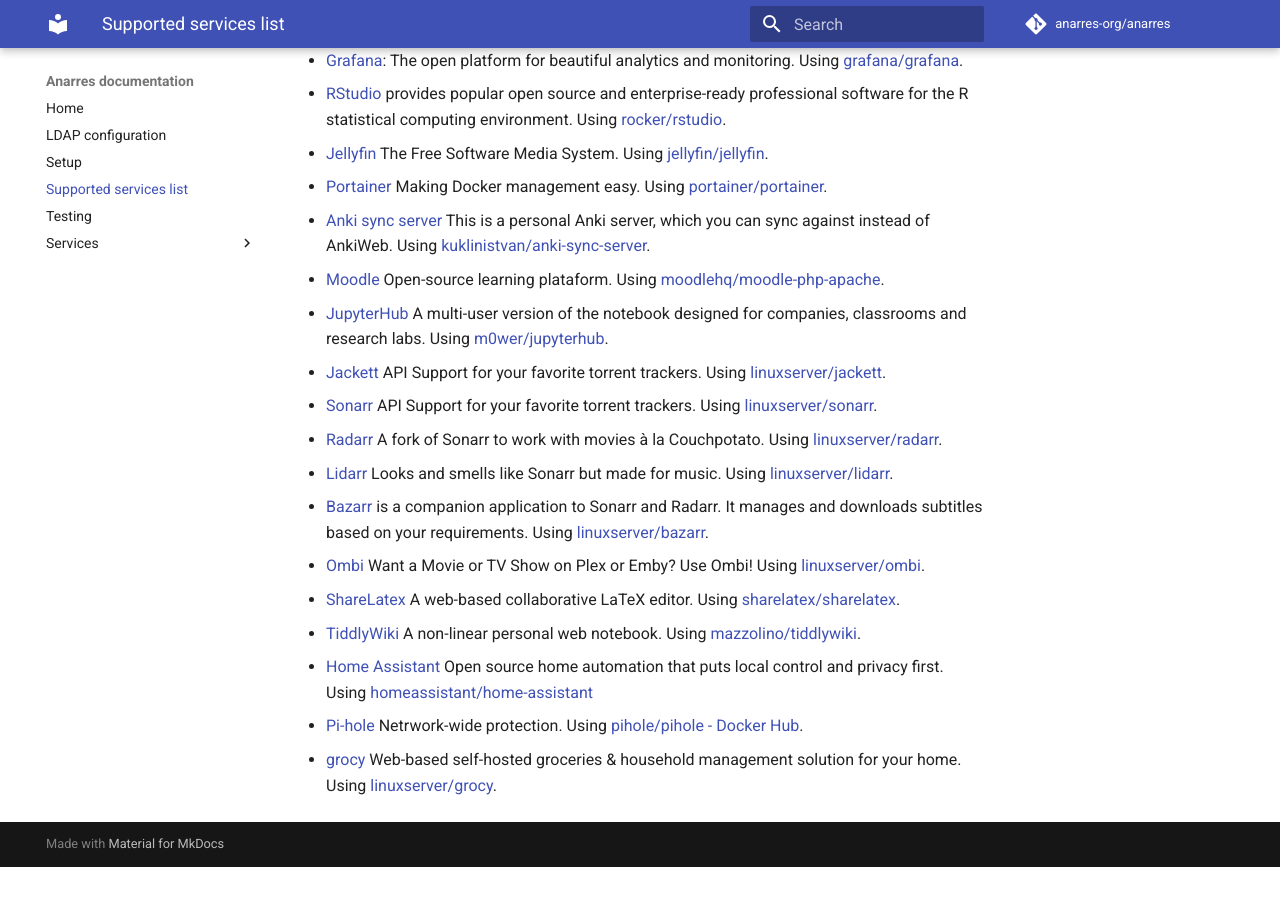
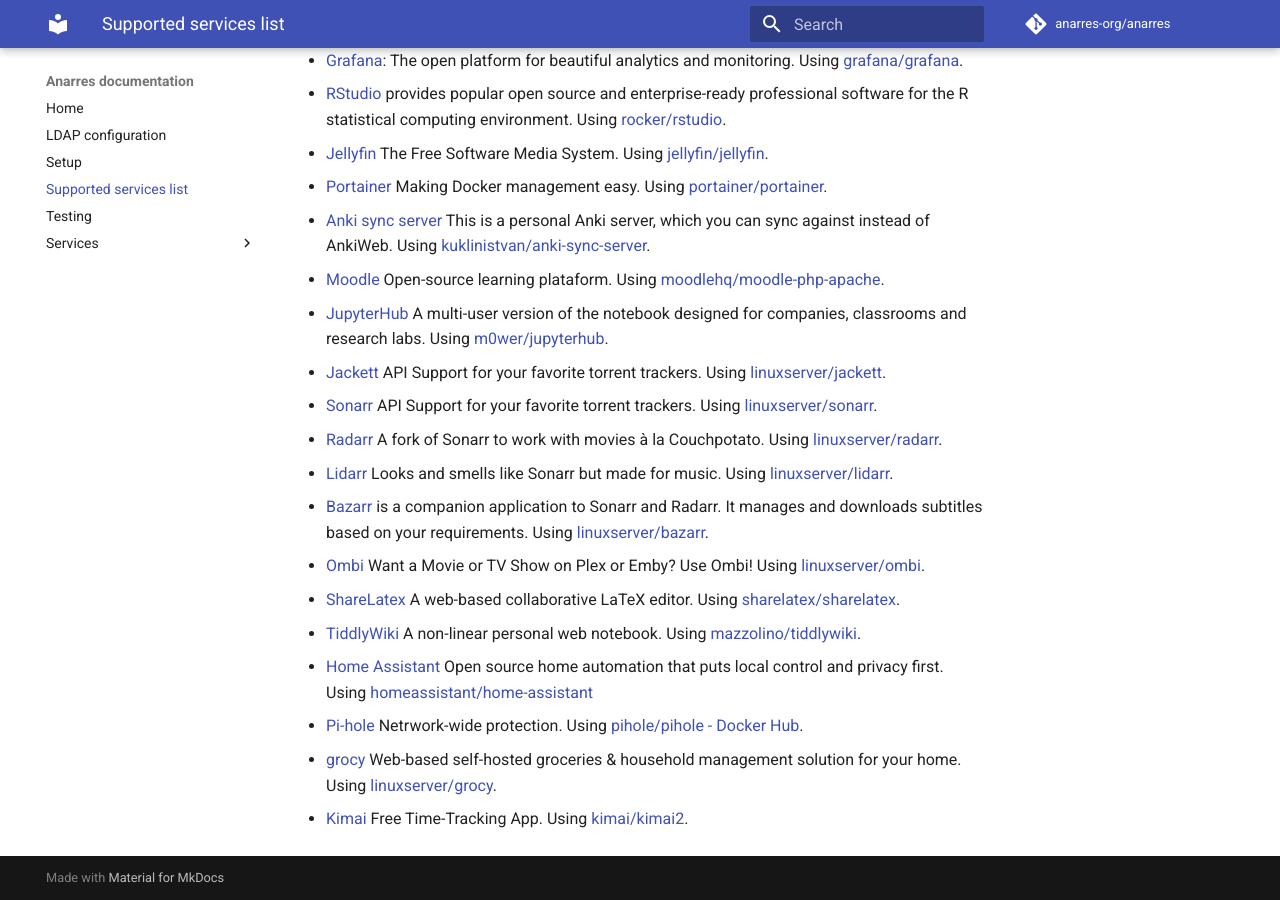
Before and after one commit to anarres-org/anarres, an MkDocs documentation site: the page built from docs/docs/supported_services_list.md, in a window 1280 px wide and 900 px high, scrolled down 914 px. Built offline with MkDocs 1.6.1 and Material for MkDocs 9.7.7, drawn with Linux system fonts in a browser that asks for light colours; comment, search, counter and statistics services are not loaded; before the commit the page ends 1781 px from its top, so only the background shows below that.

Commit message:
docs(supported_services_list): add kimai

```diff
--- a/docs/docs/supported_services_list.md
+++ b/docs/docs/supported_services_list.md
@@ -107,3 +107,5 @@ title: Supported services list
 * [grocy](https://grocy.info/) Web-based self-hosted groceries & household
   management solution for your home. Using
   [linuxserver/grocy](https://hub.docker.com/r/linuxserver/grocy).
+* [Kimai](https://www.kimai.org/) Free Time-Tracking App. Using
+  [kimai/kimai2](https://hub.docker.com/r/kimai/kimai2).
```
